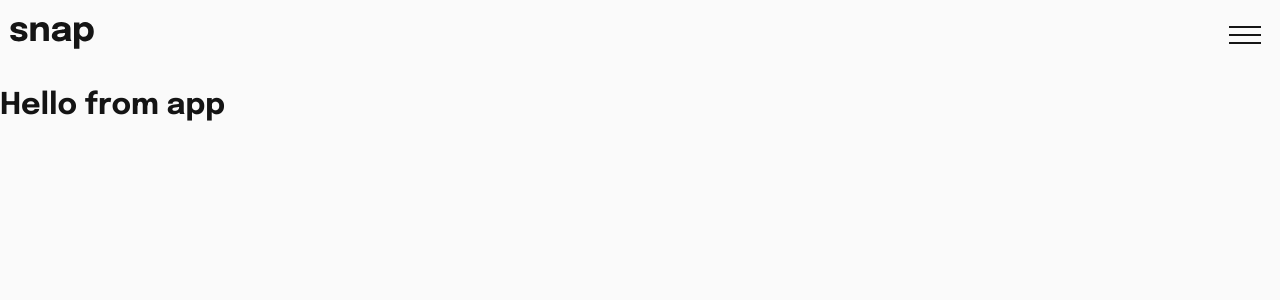
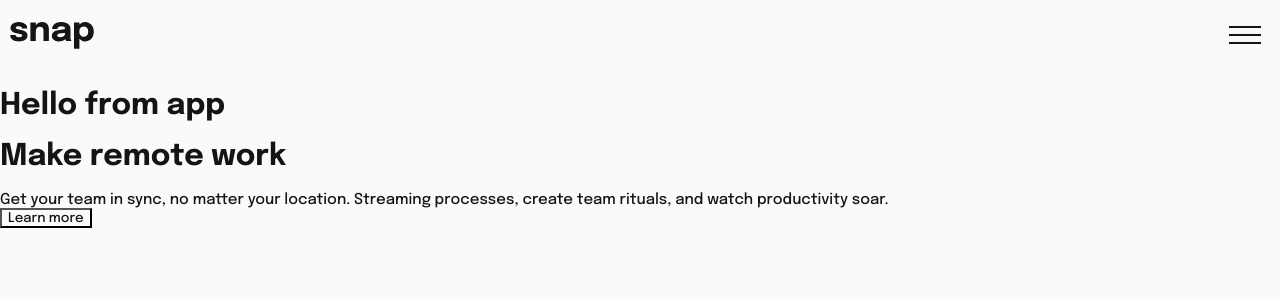
Before and after one commit to BnayaKahalani/intro-section-with-dropdown-navigation, a React (Vite) app: page / in a window 1280 px wide. Shown: the top 300 px of the page. Built offline with nearby package versions, Linux system fonts and the light colour scheme.

Commit message:
add basic text and image hero

```diff
--- a/src/App.jsx
+++ b/src/App.jsx
@@ -1,5 +1,7 @@
 import React, { useState } from "react"
 import Header from "./components/Header"
+import { HeroImage } from "./components/HeroImage"
+import { HeroText } from "./components/HeroText"
 import Nav from "./components/Navbar"
 
 function App() {
@@ -19,6 +21,7 @@ function App() {
         />
       )}
       <h1>Hello from app</h1>
+      <HeroText />
     </div>
   )
 }
--- /dev/null
+++ b/src/components/HeroImage.jsx
@@ -0,0 +1,18 @@
+import React from "react"
+import imageHeroMobile from "../assets/images/image-hero-mobile.png"
+import imageHeroDesktop from "../assets/images/image-hero-desktop.png"
+
+export const HeroImage = () => {
+  return (
+    <picture className='hero-image'>
+      <source
+        media='(min-width: 1440px)'
+        srcSet={imageHeroDesktop}
+      />
+      <img
+        src={imageHeroMobile}
+        alt='hero-image'
+      />
+    </picture>
+  )
+}
--- /dev/null
+++ b/src/components/HeroText.jsx
@@ -0,0 +1,14 @@
+import React from "react"
+
+export const HeroText = () => {
+  return (
+    <div>
+      <h1>Make remote work</h1>
+      <p>
+        Get your team in sync, no matter your location. Streaming processes, create team rituals, and watch productivity
+        soar.
+      </p>
+      <button>Learn more</button>
+    </div>
+  )
+}
```
